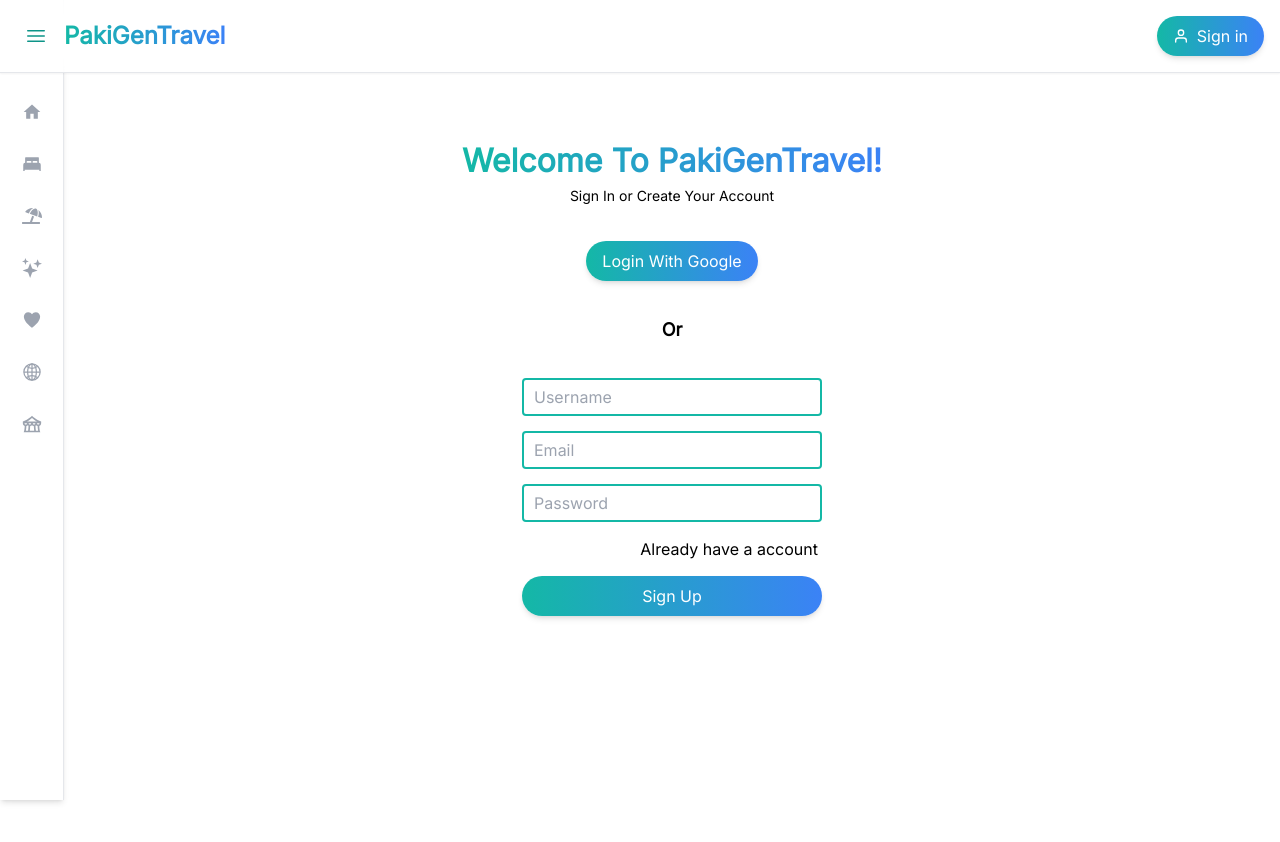
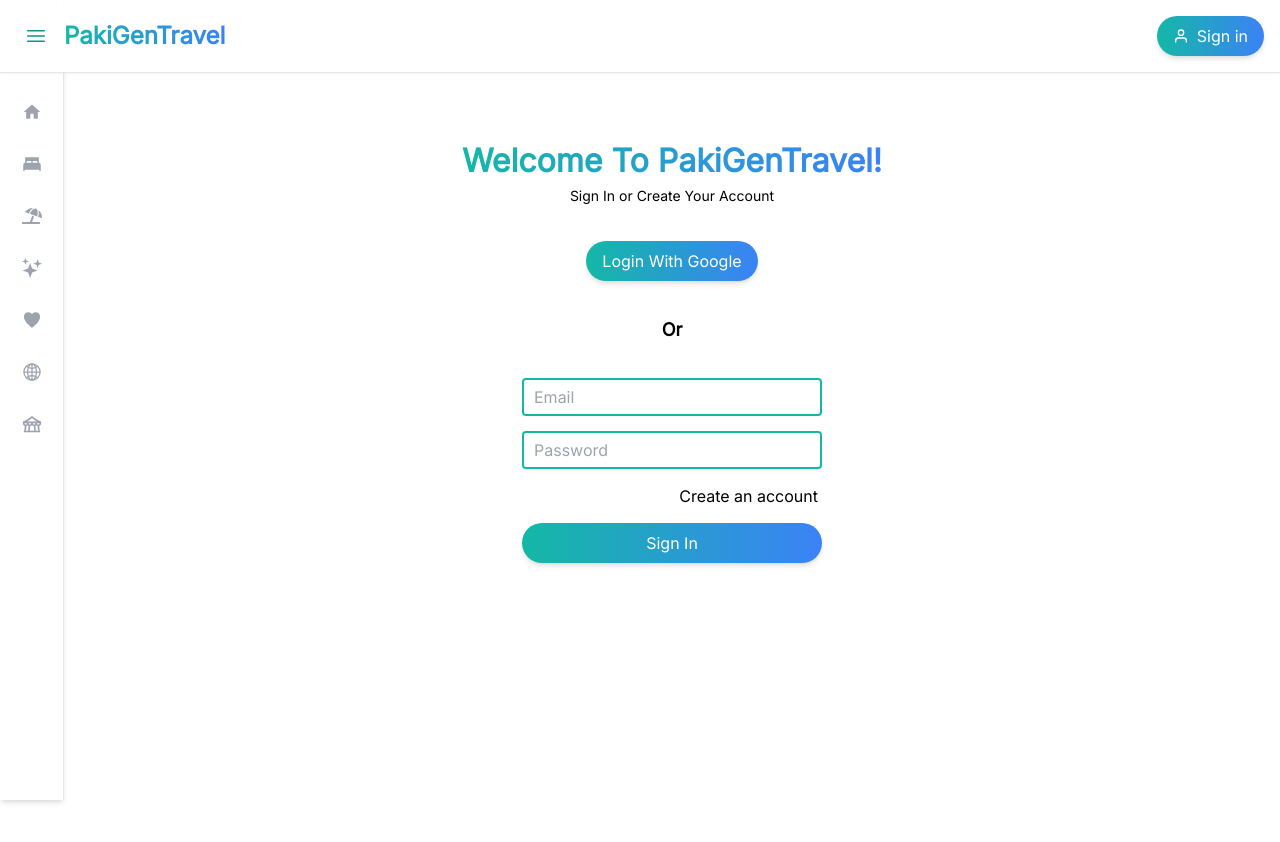
Before and after one commit to areebahmed575/FYP-Project, a Next.js app: page /SignIn in a window 1280 px wide. Both pictures are taken after a click on the element "Already have a account". Shown: the top 842 px of the page. Built offline with nearby package versions, Linux system fonts and the light colour scheme; no server answers.

Commit message:
access denied error

```diff
--- a/src/app/components/RegisterForm/RegisterForm.jsx
+++ b/src/app/components/RegisterForm/RegisterForm.jsx
@@ -2,24 +2,41 @@
 import { motion } from 'framer-motion';
 import { register, login } from '../../utils/action';
 import { useFormState } from 'react-dom'
+import { useState } from 'react';
 
 const RegisterForm = () => {
-
+    const [loginForm, setLoginForm] = useState(false)
     const [registerState, registerAction] = useFormState(register, false)
-    // console.log(registerState)
+    const [loginState, loginAction] = useFormState(login, false)
+    // console.log(loginForm)
 
     return (
+        <>
+            {!loginForm ? (
                 <form action={registerAction} className="inputs flex flex-col gap-[15px]">
                     <input required type="text" placeholder='Username' name='username' className='w-[300px] py-[5px] px-[10px] rounded bg-white border-teal-500 border-[2px] outline-teal-700 placeholder:text-theme-black' />
                     <input required type="email" placeholder='Email' name='email' className='w-[300px] py-[5px] px-[10px] rounded bg-white border-teal-500 border-[2px] outline-teal-700 placeholder:text-theme-black' />
                     <input required type="password" placeholder='Password' name='password' className='w-[300px] py-[5px] px-[10px] rounded bg-white border-teal-500 border-[2px] outline-teal-700 placeholder:text-theme-black' />
-            <p className='text-end text-theme-orange cursor-pointer mr-1'>Already have a account</p>
+                    <p className='text-end text-theme-orange cursor-pointer mr-1' onClick={() => setLoginForm(true)}>Already have a account</p>
                     <motion.button whileHover={{ scale: 1.05 }}
                         whileTap={{ scale: 0.95 }} className=''>
                         <span className="bg-gradient-to-r from-teal-500 to-blue-500 text-white px-4 py-2 rounded-full shadow-md hover:shadow-lg transition duration-300 flex items-center justify-center space-x-2">Sign Up</span>
                     </motion.button>
                     <p>{registerState?.message}</p>
+                </form>) : (
+                <form action={loginAction} className="inputs flex flex-col gap-[15px]">
+                    <input required type="email" placeholder='Email' name='email' className='w-[300px] py-[5px] px-[10px] rounded bg-white border-teal-500 border-[2px] outline-teal-700 placeholder:text-theme-black' />
+                    <input required type="password" placeholder='Password' name='password' className='w-[300px] py-[5px] px-[10px] rounded bg-white border-teal-500 border-[2px] outline-teal-700 placeholder:text-theme-black' />
+                    <p className='text-end text-theme-orange cursor-pointer mr-1' onClick={() => setLoginForm(!loginForm)}>Create an account</p>
+                    <motion.button whileHover={{ scale: 1.05 }}
+                        whileTap={{ scale: 0.95 }} className=''>
+                        <span className="bg-gradient-to-r from-teal-500 to-blue-500 text-white px-4 py-2 rounded-full shadow-md hover:shadow-lg transition duration-300 flex items-center justify-center space-x-2">Sign In</span>
+                    </motion.button>
+                    <p>{loginState?.message}</p>
                 </form>
+            )
+            }
+        </>
     )
 }
 
--- a/src/app/utils/action.js
+++ b/src/app/utils/action.js
@@ -1,9 +1,10 @@
 "use server"
-import { NextResponse } from "next/server";
+// import { NextResponse } from "next/server";
 // import { signIn } from "./auth";
 import { connectToDb } from "./connectToDB"
 import { User } from "./models"
 import bcrypt from "bcryptjs";
+import { signIn } from "./auth";
 
 
 export const register = async (previousState, formData) => {
@@ -38,17 +39,17 @@ export const register = async (previousState, formData) => {
     }
 }
 
-export const login = async (prevState, formData) => {
+export const login = async (previousState, formData) => {
     const { email, password } = Object.fromEntries(formData);
     console.log(formData)
 
     try {
         await signIn("credentials", { email, password });
     } catch (err) {
-        console.log(err);
+        // console.log(err);
 
         if (err.message.includes("CredentialsSignin")) {
-            return { error: "Invalid username or password" };
+            return { success: false, status: 401, error: "Invalid username or password" };
         }
         throw err;
     }
--- a/src/app/utils/auth.js
+++ b/src/app/utils/auth.js
@@ -1,7 +1,7 @@
 import { connectToDb } from "./connectToDB"
 import NextAuth from "next-auth"
 import Google from "next-auth/providers/google"
-import CredentialProvider from "next-auth/providers/credentials"
+import CredentialsProvider from "next-auth/providers/credentials"
 import { User } from "./models"
 import bcrypt from "bcryptjs";
 
@@ -10,35 +10,36 @@ const loginHandler = async (credentials) => {
         connectToDb();
         const user = await User.findOne({ email: credentials.email });
         if (!user) {
-            throw new Error("User not found")
+            return { success: false, status: 404, message: "User Not Found" }
         }
 
         const isPasswordCorrect = await bcrypt.compare(credentials.password, user.password);
         if (!isPasswordCorrect) {
-            throw new Error("Worng Credential")
+            return { success: false, status: 401, message: "Wrong Credentials" }
         }
         return user
 
     } catch (error) {
-        throw new Error("Failed to login")
+        return { success: false, status: 500, message: error.message }
     }
 }
 
 export const { handlers, signIn, signOut, auth } = NextAuth({
-    providers: [Google({
+    providers: [
+        Google({
             clientId: process.env.GOOGLE_ID,
             clientSecret: process.env.GOOGLE_SECRET,
         }),
-    CredentialProvider({
+        CredentialsProvider({
             async authorize(credentials) {
                 try {
-                const user = await loginHandler(credentials)
-                return user
-            } catch (error) {
-                return null
+                    const user = await loginHandler(credentials);
+                    return user;
+                } catch (err) {
+                    return null;
                 }
-        }
-    })
+            },
+        }),
     ],
 
     callbacks: {
```
Lines whose indentation alone changed are shown as unchanged.
